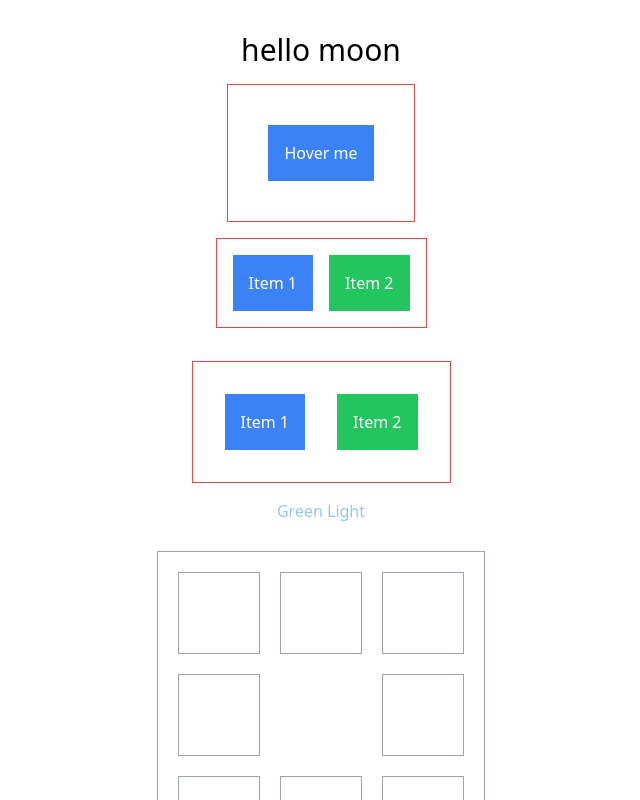
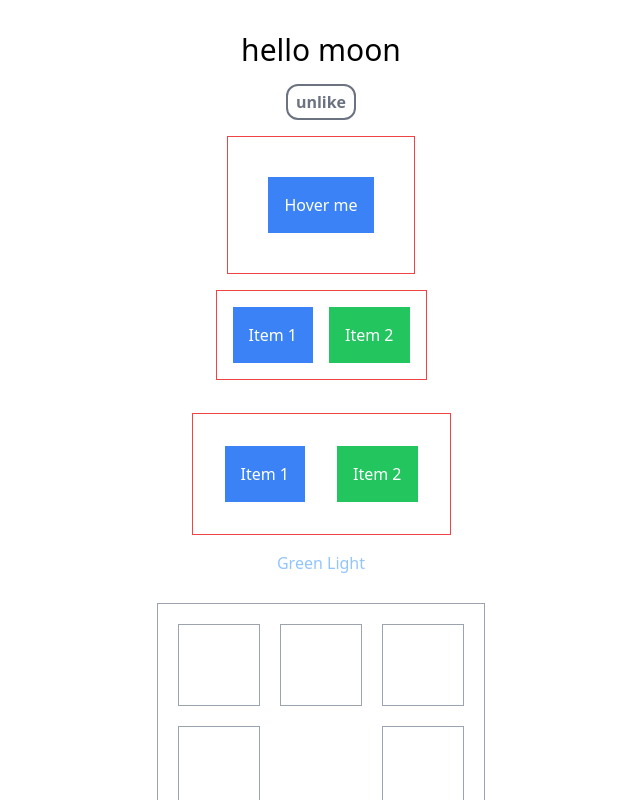
Before and after one commit to lu-sd/score, a React (Vite) app: page / in a window 1280 px wide. Shown: the top 800 px of the page, without its empty margins (319-959 px from the left). Built offline with nearby package versions, Linux system fonts and the light colour scheme.

Commit message:
likebutton hover

```diff
--- a/src/App.tsx
+++ b/src/App.tsx
@@ -12,10 +12,12 @@ import Dice from "./components/dice.tsx"
 import File from "./components/file"
 import GreenLight from "./components/greenLight.tsx";
 import CssCom from "./components/css.tsx";
+import LikeButton from "./components/likeButton.tsx";
 function App() {
   return (
     <div className="flex flex-col gap-4 justify-center min-w-full items-center">
       <div className="text-3xl mt-8">hello moon</div>
+      <LikeButton />
       <CssCom />
       <GreenLight />
       <File />
--- /dev/null
+++ b/src/components/likeButton.tsx
@@ -0,0 +1,49 @@
+import { useState } from "react";
+import { set } from "react-hook-form";
+
+
+export default function LikeButton() {
+  const [isLoading, setIsLoading] = useState(false)
+  const [errorM, setErrorM] = useState(null)
+  const [liked, setLiked] = useState(false)
+
+  async function handleLike() {
+    try {
+      setIsLoading(true)
+      setErrorM(null)
+      const respons = await fetch(
+        'https://www.greatfrontend.com/api/questions/like-button',
+        {
+          method: 'POST',
+          headers: { 'Content-Type': 'application/json' },
+          body: JSON.stringify({ action: liked ? 'unlike' : 'like' })
+        }
+      )
+      if (!respons.ok) {
+        const res = await respons.json()
+        setErrorM(res.message)
+        return
+      }
+      setLiked(!liked)
+    } finally {
+      setIsLoading(false)
+    }
+  }
+
+  return (
+    <div className="flex flex-col items-center">
+      <button
+        disabled={isLoading}
+        className={`border-2 rounded-xl px-2 py-1 font-bold
+                  ${liked ? 'border-red-400 bg-red-400 text-white' :
+            'border-gray-500 text-gray-500 hover:border-red-400 hover:text-red-400'}`}
+
+        onClick={handleLike}
+      >
+        {liked ? "like" : "unlike"}
+      </button>
+      {errorM && <p>{errorM}</p>}
+
+    </div>
+  );
+}
```
